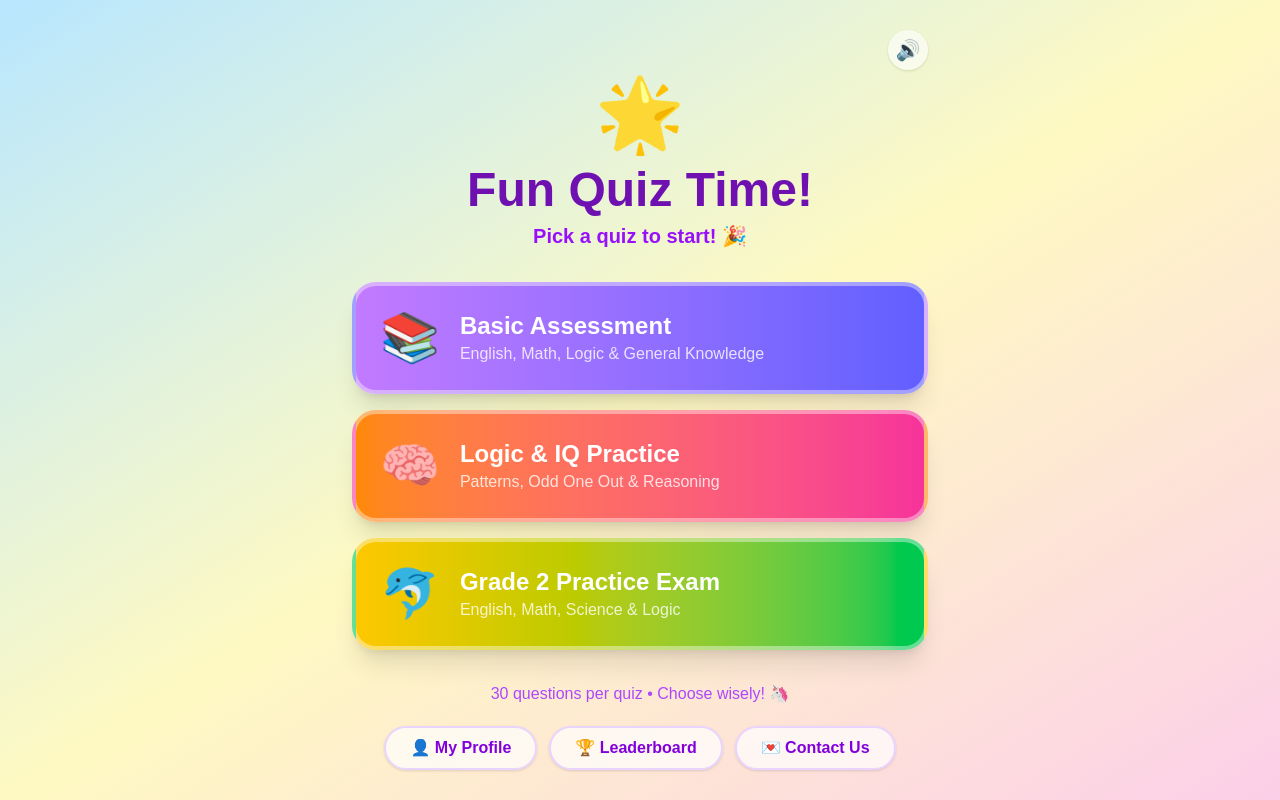
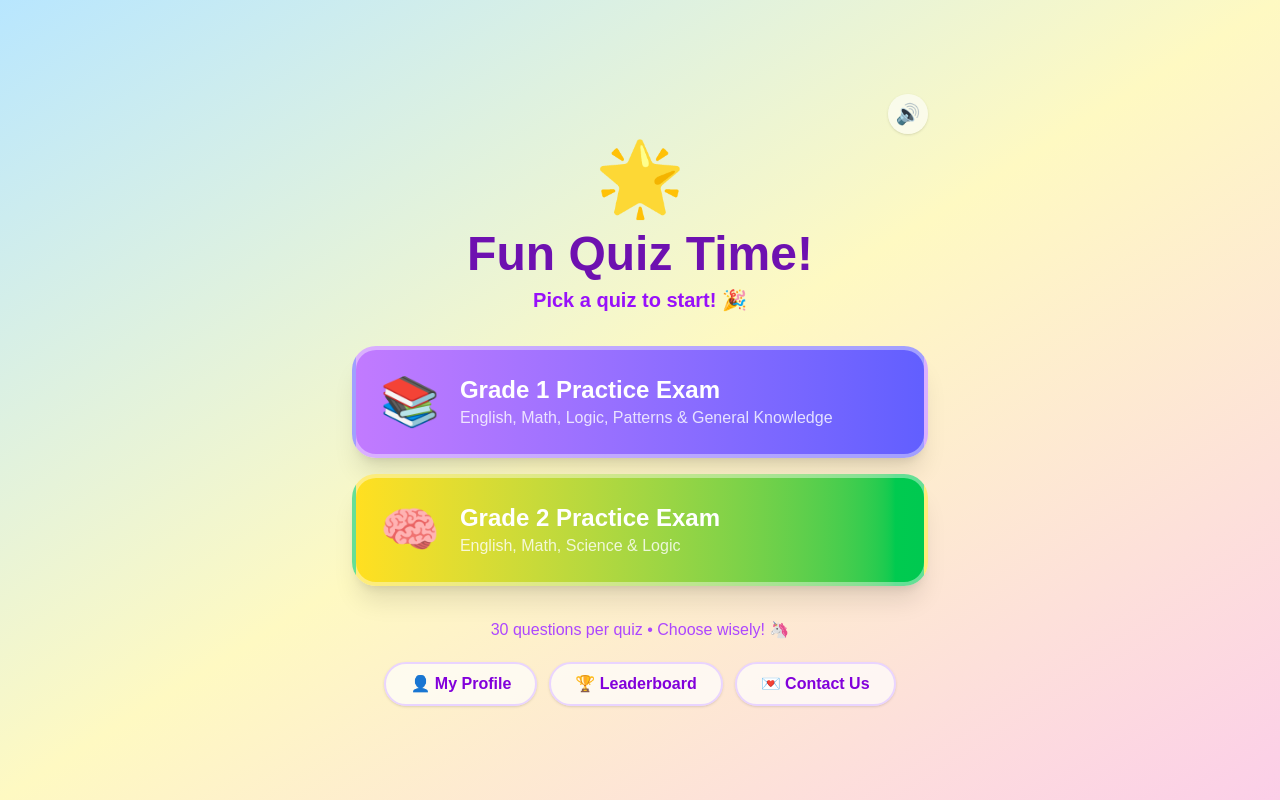
Before and after one commit to jownew/bruh, a Next.js app: page /quiz in a window 1280 px wide. Built offline with nearby package versions, Linux system fonts and the light colour scheme.

Commit message:
feat: merge Basic Assessment and Logic & IQ Practice into Grade 1 Practice Exam
Combines the two quizzes into a single set and updates the selector card accordingly.

```diff
--- a/app/quiz/page.tsx
+++ b/app/quiz/page.tsx
@@ -301,19 +301,14 @@ function SetSelector({
     string,
     { emoji: string; color: string; desc: string }
   > = {
-    'Basic Assessment': {
+    'Grade 1 Practice Exam': {
       emoji: '📚',
       color: 'from-purple-400 to-indigo-500',
-      desc: 'English, Math, Logic & General Knowledge',
-    },
-    'Logic & IQ Practice': {
-      emoji: '🧠',
-      color: 'from-orange-400 to-pink-500',
-      desc: 'Patterns, Odd One Out & Reasoning',
+      desc: 'English, Math, Logic, Patterns & General Knowledge',
     },
     'Grade 2 Practice Exam': {
-      emoji: '🐬',
-      color: 'from-yellow-400 to-green-500',
+      emoji: '🧠',
+      color: 'from-yellow-300 to-green-500',
       desc: 'English, Math, Science & Logic',
     },
   };
```
Also changed, not shown: data/structured_question_bank.csv.
